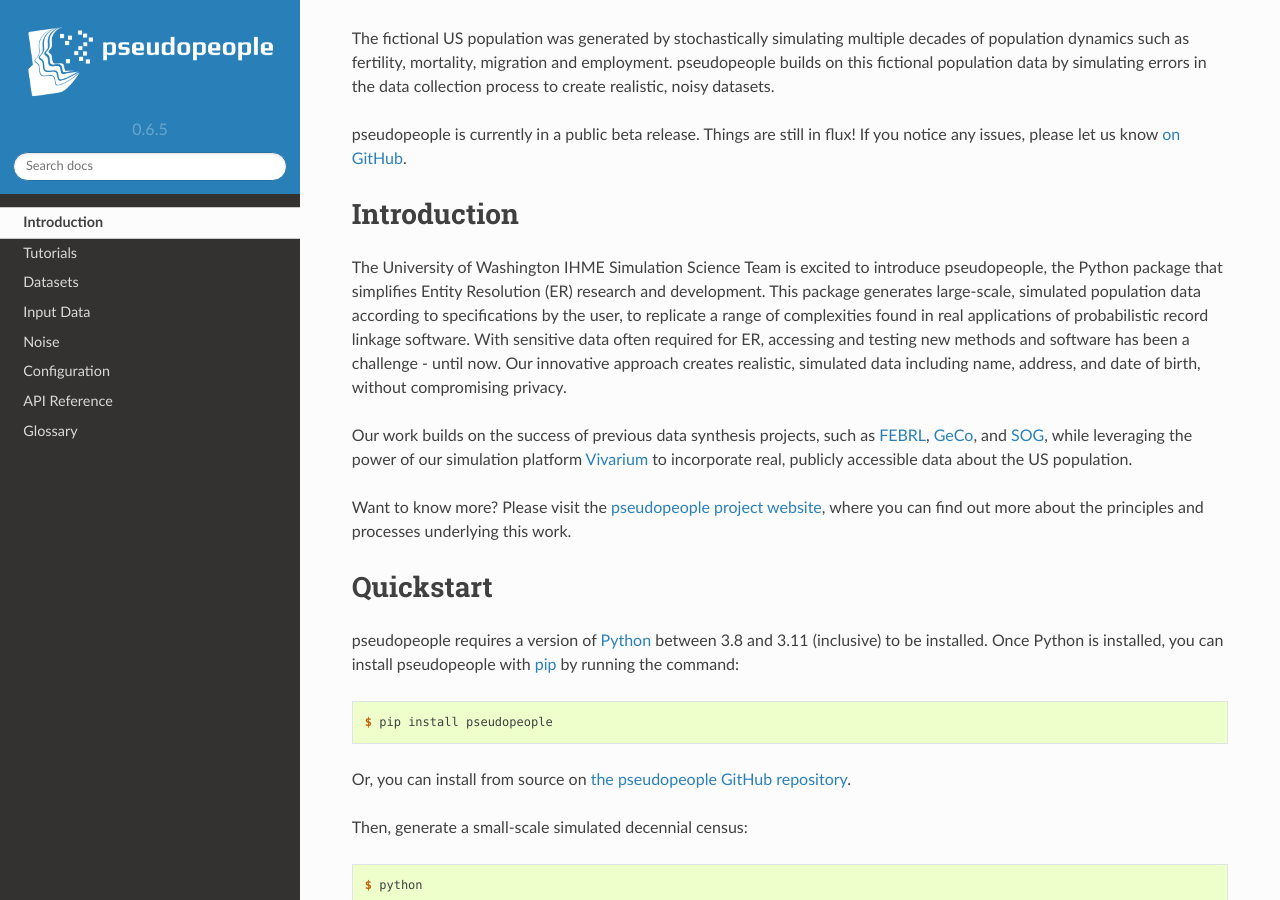
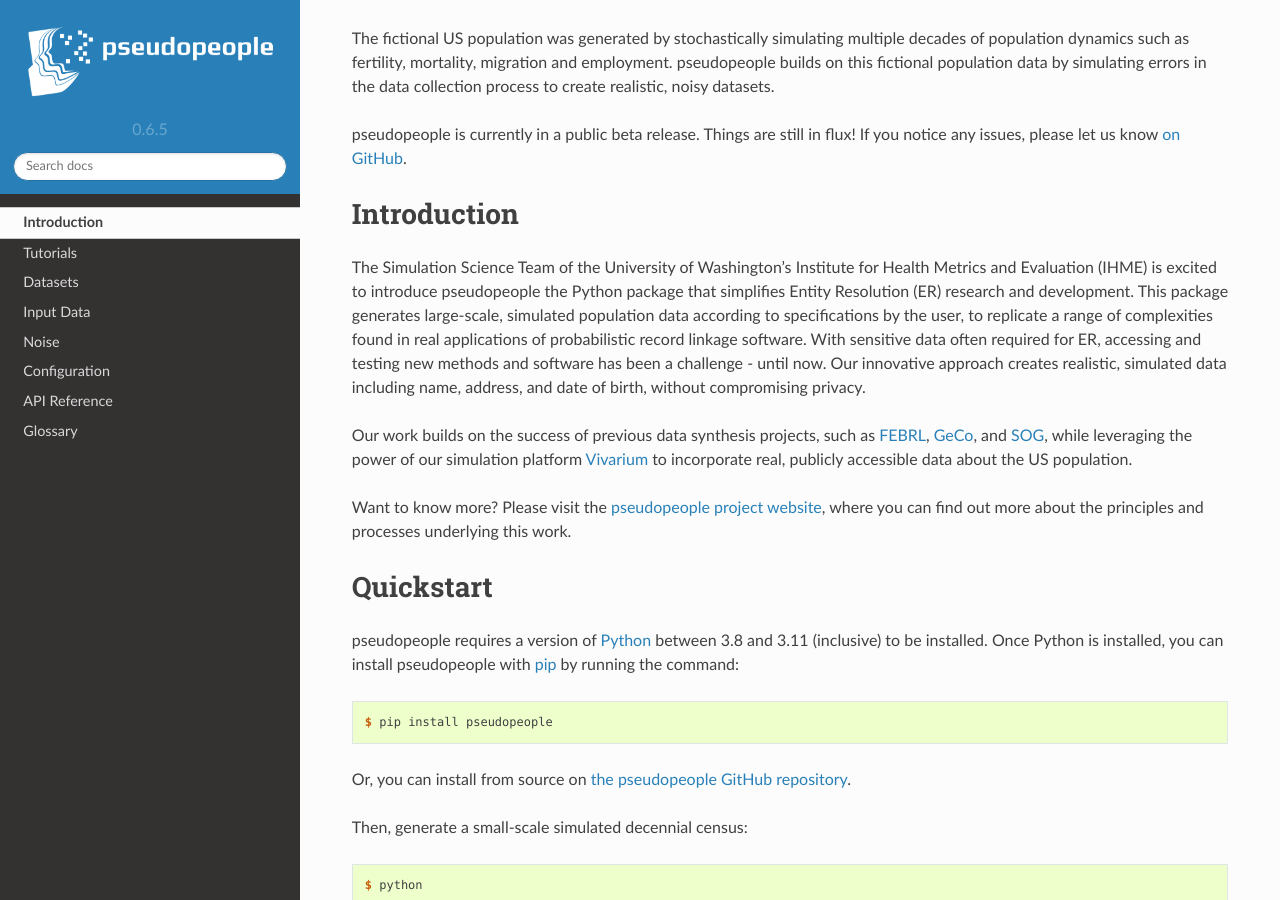
Before and after one commit to ihmeuw/pseudopeople, a Sphinx documentation site: the page built from docs/source/index.rst, in a window 1280 px wide and 900 px high, scrolled down 568 px. Built offline with Sphinx 7.4.7 and the Read the Docs theme 2.0.0, drawn with Linux system fonts in a browser that asks for light colours.

Commit message:
Update docs/source/index.rst
Co-authored-by: Zeb Burke-Conte <zmbc@users.noreply.github.com>

```diff
--- a/docs/source/index.rst
+++ b/docs/source/index.rst
@@ -28,7 +28,7 @@
 Introduction
 ------------
 
-The University of Washington IHME Simulation Science Team is excited to introduce pseudopeople,
+The Simulation Science Team of the University of Washington's Institute for Health Metrics and Evaluation (IHME) is excited to introduce pseudopeople
 the Python package that simplifies Entity Resolution (ER) research and development.
 This package generates large-scale, simulated population data according to specifications by the user,
 to replicate a range of complexities found in real applications of probabilistic record linkage software.
```
